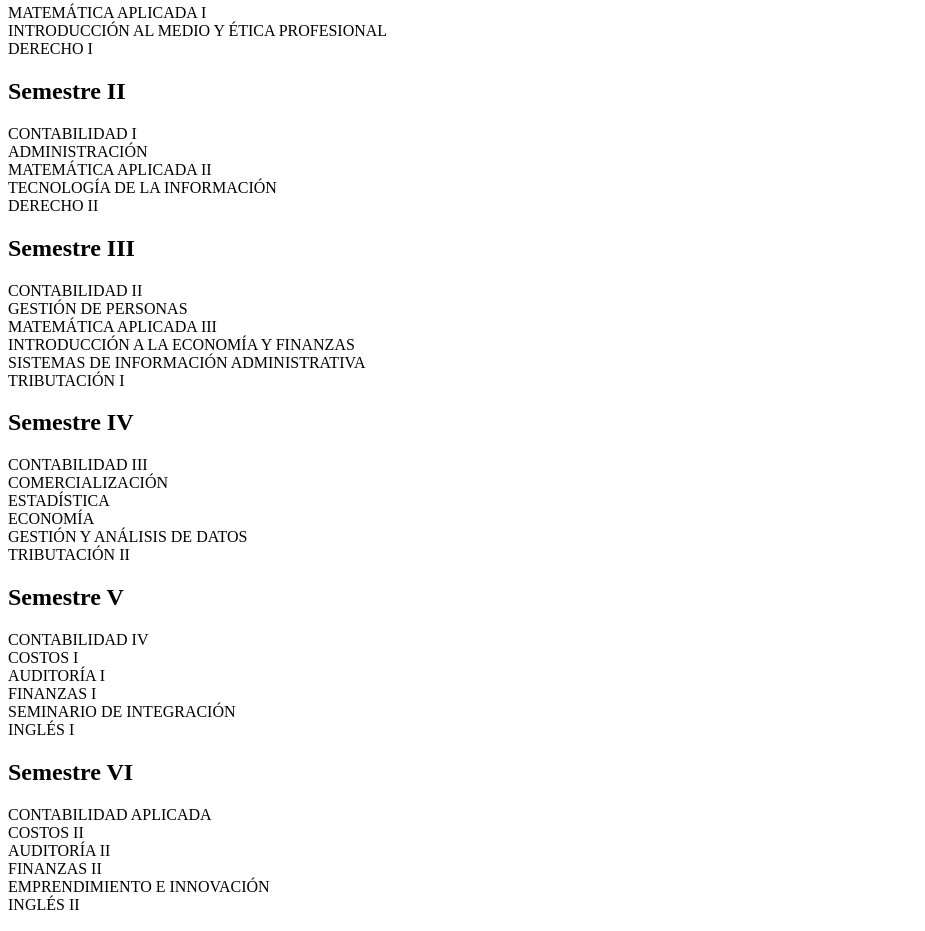
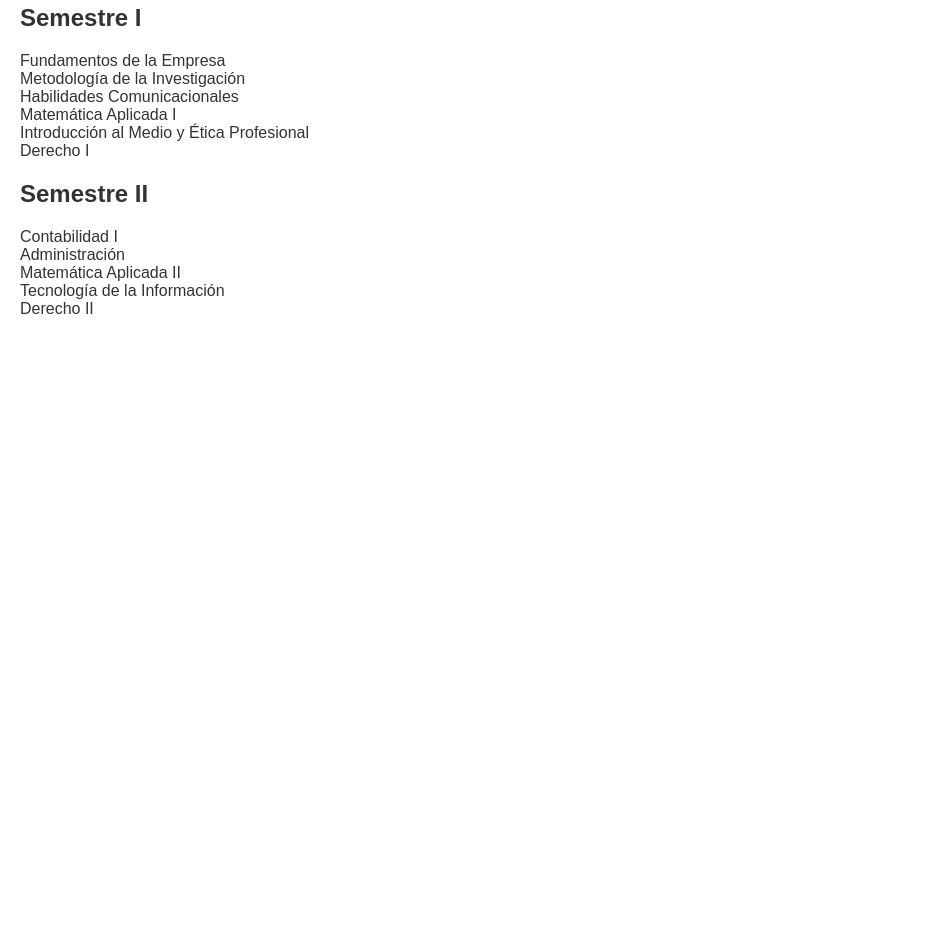
Before and after one commit to luvchoices/Malla-Interactiva-ECAS-por-C.B, a plain HTML site: page index.html in a window 1280 px wide. Shown: the part 105-1036 px from the top of the page, without its empty margins (0-925 px from the left). After the commit the page ends 800 px from the top, so only its background shows below. Drawn offline with Linux system fonts and the light colour scheme.

Commit message:
Update index.html

```diff
--- a/index.html
+++ b/index.html
@@ -1,70 +1,32 @@
-<!-- SEMESTRE I -->
-<div class="semester">
-  <h2>Semestre I</h2>
-  <div class="subject" data-name="FUNDAMENTOS DE LA EMPRESA" data-prerequisites="">FUNDAMENTOS DE LA EMPRESA</div>
-  <div class="subject" data-name="METODOLOGÍA DE LA INVESTIGACIÓN" data-prerequisites="">METODOLOGÍA DE LA INVESTIGACIÓN</div>
-  <div class="subject" data-name="HABILIDADES COMUNICACIONALES" data-prerequisites="">HABILIDADES COMUNICACIONALES</div>
-  <div class="subject" data-name="MATEMÁTICA APLICADA I" data-prerequisites="">MATEMÁTICA APLICADA I</div>
-  <div class="subject" data-name="INTRODUCCIÓN AL MEDIO Y ÉTICA PROFESIONAL" data-prerequisites="">INTRODUCCIÓN AL MEDIO Y ÉTICA PROFESIONAL</div>
-  <div class="subject" data-name="DERECHO I" data-prerequisites="">DERECHO I</div>
-</div>
+<!DOCTYPE html>
+<html lang="es">
+<head>
+  <meta charset="UTF-8" />
+  <title>Malla Curricular Interactiva</title>
+  <link rel="stylesheet" href="estilos.css" />
+</head>
+<body>
+  <h1>📘 Malla Curricular Interactiva</h1>
 
-<!-- SEMESTRE II -->
-<div class="semester">
-  <h2>Semestre II</h2>
-  <div class="subject" data-name="CONTABILIDAD I" data-prerequisites="FUNDAMENTOS DE LA EMPRESA">CONTABILIDAD I</div>
-  <div class="subject" data-name="ADMINISTRACIÓN" data-prerequisites="FUNDAMENTOS DE LA EMPRESA">ADMINISTRACIÓN</div>
-  <div class="subject" data-name="MATEMÁTICA APLICADA II" data-prerequisites="MATEMÁTICA APLICADA I">MATEMÁTICA APLICADA II</div>
-  <div class="subject" data-name="TECNOLOGÍA DE LA INFORMACIÓN" data-prerequisites="MATEMÁTICA APLICADA I">TECNOLOGÍA DE LA INFORMACIÓN</div>
-  <div class="subject" data-name="DERECHO II" data-prerequisites="DERECHO I">DERECHO II</div>
-</div>
+  <div class="semestre" id="semestre1">
+    <h2>Semestre I</h2>
+    <div class="ramo" onclick="toggleAprobado(this)" data-id="fundamentos">Fundamentos de la Empresa</div>
+    <div class="ramo" onclick="toggleAprobado(this)">Metodología de la Investigación</div>
+    <div class="ramo" onclick="toggleAprobado(this)">Habilidades Comunicacionales</div>
+    <div class="ramo" onclick="toggleAprobado(this)" data-id="mat1">Matemática Aplicada I</div>
+    <div class="ramo" onclick="toggleAprobado(this)">Introducción al Medio y Ética Profesional</div>
+    <div class="ramo" onclick="toggleAprobado(this)" data-id="der1">Derecho I</div>
+  </div>
 
-<!-- SEMESTRE III -->
-<div class="semester">
-  <h2>Semestre III</h2>
-  <div class="subject" data-name="CONTABILIDAD II" data-prerequisites="FUNDAMENTOS DE LA EMPRESA;CONTABILIDAD I">CONTABILIDAD II</div>
-  <div class="subject" data-name="GESTIÓN DE PERSONAS" data-prerequisites="FUNDAMENTOS DE LA EMPRESA;ADMINISTRACIÓN">GESTIÓN DE PERSONAS</div>
-  <div class="subject" data-name="MATEMÁTICA APLICADA III" data-prerequisites="MATEMÁTICA APLICADA I;MATEMÁTICA APLICADA II">MATEMÁTICA APLICADA III</div>
-  <div class="subject" data-name="INTRODUCCIÓN A LA ECONOMÍA Y FINANZAS" data-prerequisites="MATEMÁTICA APLICADA I;MATEMÁTICA APLICADA II">INTRODUCCIÓN A LA ECONOMÍA Y FINANZAS</div>
-  <div class="subject" data-name="SISTEMAS DE INFORMACIÓN ADMINISTRATIVA" data-prerequisites="MATEMÁTICA APLICADA I;TECNOLOGÍA DE LA INFORMACIÓN">SISTEMAS DE INFORMACIÓN ADMINISTRATIVA</div>
-  <div class="subject" data-name="TRIBUTACIÓN I" data-prerequisites="DERECHO I;DERECHO II">TRIBUTACIÓN I</div>
-</div>
+  <div class="semestre" id="semestre2">
+    <h2>Semestre II</h2>
+    <div class="ramo bloqueado" data-prereq="fundamentos" onclick="toggleAprobado(this)">Contabilidad I</div>
+    <div class="ramo bloqueado" data-prereq="fundamentos" onclick="toggleAprobado(this)">Administración</div>
+    <div class="ramo bloqueado" data-prereq="mat1" onclick="toggleAprobado(this)">Matemática Aplicada II</div>
+    <div class="ramo bloqueado" data-prereq="mat1" onclick="toggleAprobado(this)">Tecnología de la Información</div>
+    <div class="ramo bloqueado" data-prereq="der1" onclick="toggleAprobado(this)">Derecho II</div>
+  </div>
 
-<!-- SEMESTRE IV -->
-<div class="semester">
-  <h2>Semestre IV</h2>
-  <div class="subject" data-name="CONTABILIDAD III" data-prerequisites="FUNDAMENTOS DE LA EMPRESA;CONTABILIDAD I;CONTABILIDAD II">CONTABILIDAD III</div>
-  <div class="subject" data-name="COMERCIALIZACIÓN" data-prerequisites="FUNDAMENTOS DE LA EMPRESA;ADMINISTRACIÓN;GESTIÓN DE PERSONAS">COMERCIALIZACIÓN</div>
-  <div class="subject" data-name="ESTADÍSTICA" data-prerequisites="MATEMÁTICA APLICADA I;MATEMÁTICA APLICADA II;MATEMÁTICA APLICADA III">ESTADÍSTICA</div>
-  <div class="subject" data-name="ECONOMÍA" data-prerequisites="MATEMÁTICA APLICADA I;MATEMÁTICA APLICADA II;INTRODUCCIÓN A LA ECONOMÍA Y FINANZAS">ECONOMÍA</div>
-  <div class="subject" data-name="GESTIÓN Y ANÁLISIS DE DATOS" data-prerequisites="MATEMÁTICA APLICADA I;TECNOLOGÍA DE LA INFORMACIÓN;SISTEMAS DE INFORMACIÓN ADMINISTRATIVA">GESTIÓN Y ANÁLISIS DE DATOS</div>
-  <div class="subject" data-name="TRIBUTACIÓN II" data-prerequisites="DERECHO I;DERECHO II;TRIBUTACIÓN I">TRIBUTACIÓN II</div>
-</div>
-
-<!-- SEMESTRE V -->
-<div class="semester">
-  <h2>Semestre V</h2>
-  <div class="subject" data-name="CONTABILIDAD IV" data-prerequisites="FUNDAMENTOS DE LA EMPRESA;CONTABILIDAD I;CONTABILIDAD II;CONTABILIDAD III">CONTABILIDAD IV</div>
-  <div class="subject" data-name="COSTOS I" data-prerequisites="FUNDAMENTOS DE LA EMPRESA;CONTABILIDAD I;CONTABILIDAD II;CONTABILIDAD III">COSTOS I</div>
-  <div class="subject" data-name="AUDITORÍA I" data-prerequisites="FUNDAMENTOS DE LA EMPRESA;CONTABILIDAD I;CONTABILIDAD II;CONTABILIDAD III">AUDITORÍA I</div>
-  <div class="subject" data-name="FINANZAS I" data-prerequisites="MATEMÁTICA APLICADA I;MATEMÁTICA APLICADA II;INTRODUCCIÓN A LA ECONOMÍA Y FINANZAS">FINANZAS I</div>
-  <div class="subject" data-name="SEMINARIO DE INTEGRACIÓN" data-prerequisites="FUNDAMENTOS DE LA EMPRESA;CONTABILIDAD I;CONTABILIDAD II;CONTABILIDAD III;ADMINISTRACIÓN;GESTIÓN DE PERSONAS;DERECHO I;DERECHO II;TRIBUTACIÓN I;TRIBUTACIÓN II;MATEMÁTICA APLICADA I;MATEMÁTICA APLICADA II;INTRODUCCIÓN A LA ECONOMÍA Y FINANZAS">SEMINARIO DE INTEGRACIÓN</div>
-  <div class="subject" data-name="INGLÉS I" data-prerequisites="">INGLÉS I</div>
-</div>
-
-<!-- SEMESTRE VI -->
-<div class="semester">
-  <h2>Semestre VI</h2>
-  <div class="subject" data-name="CONTABILIDAD APLICADA" data-prerequisites="FUNDAMENTOS DE LA EMPRESA;CONTABILIDAD I;CONTABILIDAD II;CONTABILIDAD III;CONTABILIDAD IV">CONTABILIDAD APLICADA</div>
-  <div class="subject" data-name="COSTOS II" data-prerequisites="FUNDAMENTOS DE LA EMPRESA;CONTABILIDAD I;CONTABILIDAD II;CONTABILIDAD III;CONTABILIDAD IV;COSTOS I">COSTOS II</div>
-  <div class="subject" data-name="AUDITORÍA II" data-prerequisites="FUNDAMENTOS DE LA EMPRESA;CONTABILIDAD I;CONTABILIDAD II;CONTABILIDAD III;AUDITORÍA I">AUDITORÍA II</div>
-  <div class="subject" data-name="FINANZAS II" data-prerequisites="MATEMÁTICA APLICADA I;MATEMÁTICA APLICADA II;INTRODUCCIÓN A LA ECONOMÍA Y FINANZAS;FINANZAS I">FINANZAS II</div>
-  <div class="subject" data-name="EMPRENDIMIENTO E INNOVACIÓN" data-prerequisites="">EMPRENDIMIENTO E INNOVACIÓN</div>
-  <div class="subject" data-name="INGLÉS II" data-prerequisites="INGLÉS I">INGLÉS II</div>
-</div>
-
-<!-- SEMESTRE VII -->
-<div class="semester">
-  <h2>Semestre VII</h2>
-  <div class="subject" data-name="CONTROL DE GESTIÓN" data-prerequisites="FUNDAMENTOS DE LA EMPRESA;CONTABILIDAD I;CONTABILIDAD II;CONTABILIDAD III;CONTABILIDAD IV;CONTABILIDAD APLICADA">CONTROL DE GESTIÓN</div>
-  <div class="subject" data-name="AUDITORÍA III" data-prerequisites="FUNDAMENTOS DE LA EMPRESA;CONTABILIDAD I;CONTABILIDAD II;CONTABILIDAD III;AUD
+  <script src="script.js"></script>
+</body>
+</html>
```
